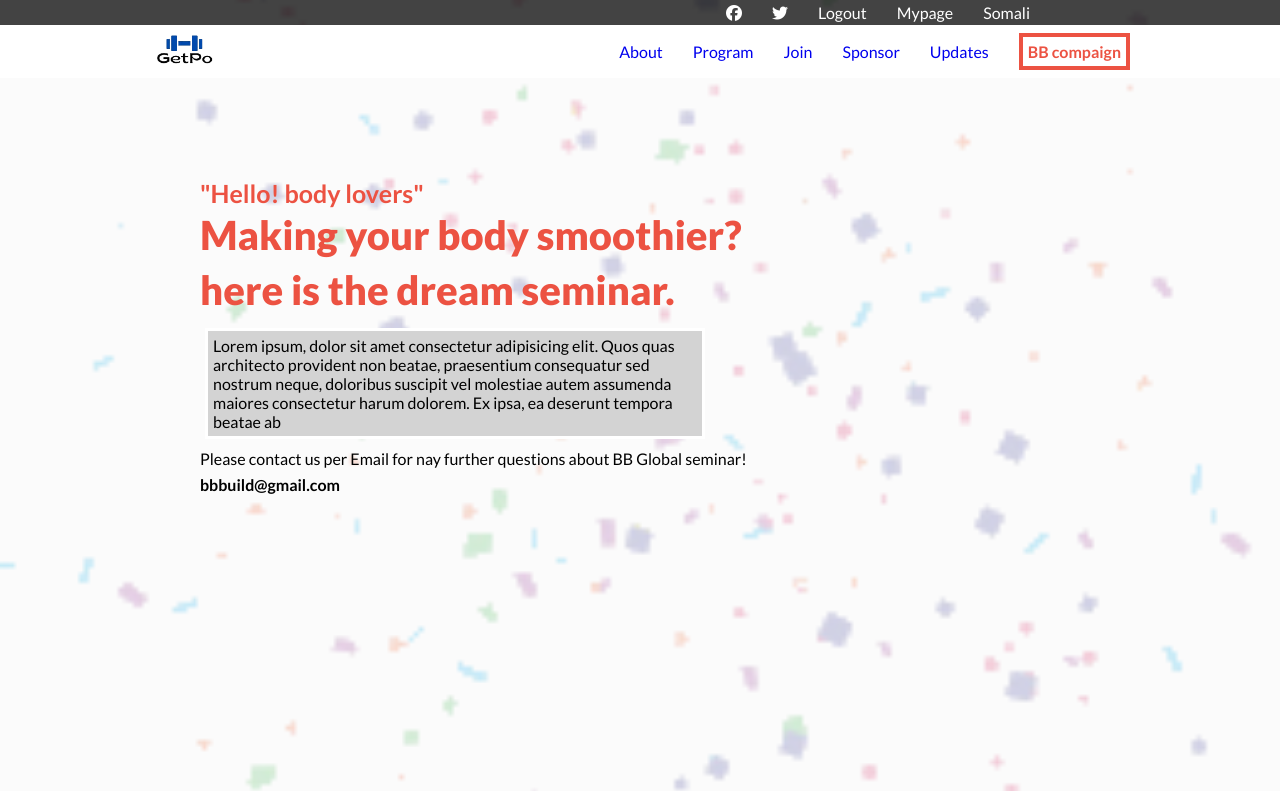
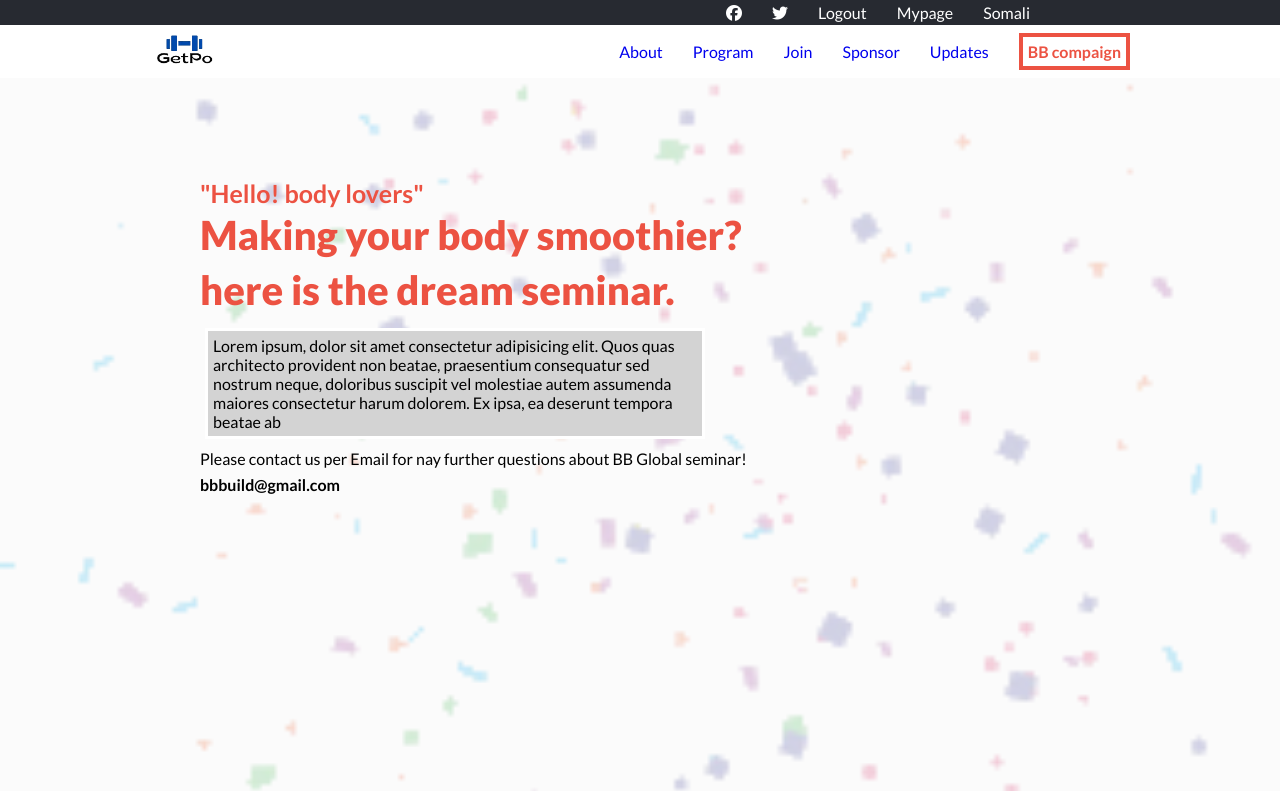
Before and after one commit to husush23/capstone--1, a website: page about.html in a window 1280 px wide. Shown: the top 791 px of the page. Drawn offline with Linux system fonts and the light colour scheme.

Commit message:
Some Files edited

```diff
--- a/about.css
+++ b/about.css
@@ -263,7 +263,7 @@ body {
 
   .list-1 {
     display: flex;
-    background-color: #000b;
+    background-color: #272a31;
     justify-content: end;
     color: #fff;
     padding-right: 250px;
--- a/main.css
+++ b/main.css
@@ -296,8 +296,6 @@ body {
     background-position: center;
     background-repeat: no-repeat;
     background-size: cover;
-
-    /* background-color: #fff; */
     padding-top: 50px;
     background-clip: border-box;
   }
```
